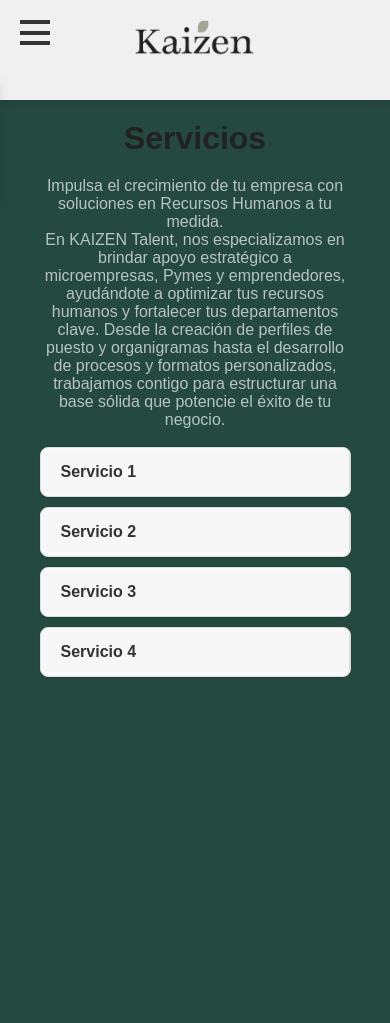
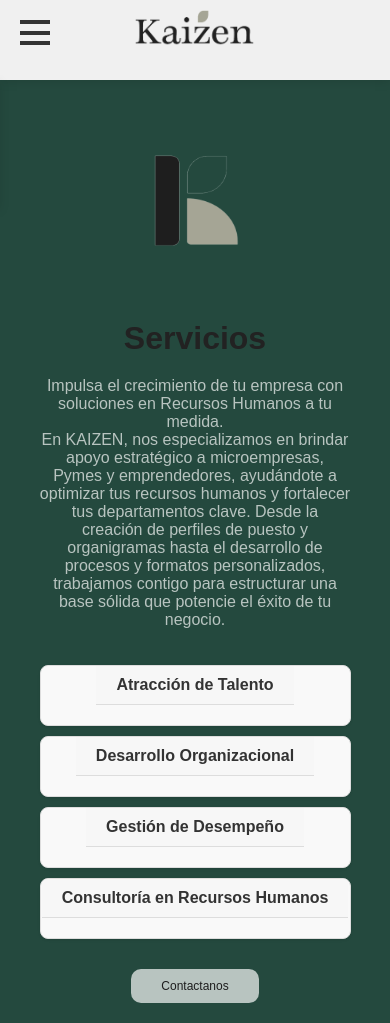
Before and after one commit to ElBuenParker/Kaizen, a React (Create React App) app: page /Servicios in a window 390 px wide. Before the commit the page ends 844 px from the top, so only its background shows below. Built offline with nearby package versions, Linux system fonts and the light colour scheme.

Commit message:
services update

```diff
--- a/src/components/Navbar.css
+++ b/src/components/Navbar.css
@@ -14,7 +14,7 @@
   flex-direction: column;
   align-items: center;
   background-color: #F0F0F0; /* Fondo actualizado */
-  padding: 20px;
+  padding: 10px;
   box-shadow: 0 2px 10px rgba(0, 0, 0, 0.1);
   position: relative; /* Necesario para posicionar el icono */
 }
--- a/src/pages/Servicios.jsx
+++ b/src/pages/Servicios.jsx
@@ -1,5 +1,8 @@
 import React, { useState } from 'react';
 import '../styles/Servicios.css';
+import KaizenLogo from '../assets/images/Kaizen.png'
+import { Link } from 'react-router-dom';
+
 
 const Servicios = () => {
   const [activeIndex, setActiveIndex] = useState(null);
@@ -9,23 +12,54 @@
   };
 
   const serviciosData = [
-    { title: 'Servicio 1', content: 'Lorem ipsum dolor sit amet, consectetur adipiscing elit.' },
-    { title: 'Servicio 2', content: 'Nunc volutpat risus at ligula consequat, a hendrerit nunc iaculis.' },
-    { title: 'Servicio 3', content: 'Curabitur laoreet, purus a auctor ullamcorper, tortor libero efficitur justo.' },
-    { title: 'Servicio 4', content: 'Nunc volutpat risus at ligula consequat, a hendrerit nunc iaculis.' }
-
+    {
+      title: 'Atracción de Talento',
+      content: [
+        'Definición de perfiles: Te ayudamos a identificar las habilidades y competencias que tu negocio o empresa necesitan en cada puesto.',
+        'Búsqueda de talento: Utilizamos diferentes herramientas y redes para encontrar candidatos cualificados.',
+        'Evaluación de candidatos: Realizamos entrevistas, pruebas y evaluaciones para seleccionar a los mejores candidatos.',
+        'Onboarding: Diseñamos y ejecutamos procesos de incorporación para tus nuevos colaboradores.'
+      ]
+    },
+    {
+      title: 'Desarrollo Organizacional',
+      content: [
+        'Diseño de estructura organizacional: Llevamos a tu negocio o empresa al siguiente nivel. Creamos tu organigrama, identificamos y definimos roles y responsabilidades.',
+        'Desarrollo de cultura organizacional: Elaboramos estrategias para fomentar un ambiente de trabajo positivo y productivo.',
+        'Planificación de la sucesión: Identificamos y desarrollamos futuros líderes dentro de tu negocio o empresa.',
+        'Estudio de salarios: Analizamos el mercado laboral para establecer parámetros salariales y hacer competitivo a tu negocio o empresa.'
+      ]
+    },
+    {
+      title: 'Gestión de Desempeño',
+      content: [
+        'Diseño de sistemas de evaluación del desempeño: Creamos herramientas para medir y promover el rendimiento de tus colaboradores.',
+        'Desarrollo de planes de mejora continua: Ayudamos a los colaboradores a identificar áreas de oportunidad y establecer metas alcanzables.'
+      ]
+    },
+    {
+      title: 'Consultoría en Recursos Humanos',
+      content: [
+        'Diagnóstico organizacional: Evaluamos la salud del recurso humano de tu negocio o empresa.',
+        'Asesoramiento estratégico: Proporcionar recomendaciones para mejorar las prácticas con relación al capital humano.'
+      ]
+    }
   ];
 
   return (
     <div className="servicios-container">
+      <div className="servicios-header">
+        <img src={KaizenLogo} alt="Portada de Servicios" className="servicios-portada" />
+      </div>
       <h1>Servicios</h1>
       <div className='servicios-descripcion'>
-        <p>Impulsa el crecimiento de tu empresa con soluciones en Recursos Humanos a tu medida. <br></br>
-        En KAIZEN Talent, nos especializamos en brindar apoyo estratégico a microempresas, Pymes y emprendedores, ayudándote a optimizar tus recursos humanos y fortalecer tus departamentos clave. Desde la creación de
-        perfiles de puesto y organigramas hasta el desarrollo de procesos y formatos personalizados, trabajamos contigo para estructurar una base sólida que potencie el éxito de tu negocio.
-        <br></br>
-        <br></br>
-
+        <p>
+          Impulsa el crecimiento de tu empresa con soluciones en Recursos Humanos a tu medida. <br />
+          En KAIZEN, nos especializamos en brindar apoyo estratégico a microempresas, Pymes y emprendedores, ayudándote a optimizar tus recursos humanos y fortalecer tus departamentos clave. Desde la creación de
+          perfiles de puesto y organigramas hasta el desarrollo de procesos y formatos personalizados, trabajamos contigo para estructurar una base sólida que potencie el éxito de tu negocio.
+          <br></br>
+          <br></br>
+          <br></br>
         </p>
       </div>
       {serviciosData.map((servicio, index) => (
@@ -36,10 +70,20 @@
         >
           <div className="servicio-title">{servicio.title}</div>
           <div className={`servicio-content ${activeIndex === index ? 'expanded' : ''}`}>
-            <p>{servicio.content}</p>
+            <ul>
+              {servicio.content.map((paragraph, idx) => (
+                <li key={idx}>{paragraph}</li>
+              ))}
+            </ul>
           </div>
         </div>
       ))}
+
+      {/* Botón al final */}
+      <div className="button-container">
+        <Link to="/Contacto" className="servicios-btn" >Contactanos</Link>
+
+      </div>
     </div>
   );
 };
--- a/src/styles/Servicios.css
+++ b/src/styles/Servicios.css
@@ -7,7 +7,21 @@
   font-family: Arial, sans-serif;
   color: #333;
   color: #B8C4C0;
+}
+.servicios-header {
+  width: 100%;
+  height: 200px; /* Ajusta la altura de la portada */
+  overflow: hidden;
+  display: flex;
+  justify-content: center;
+  align-items: center;
+  margin-bottom: 20px; /* Espaciado debajo de la imagen */
+}
 
+.servicios-portada {
+  width: 100px;
+  height: 100px;
+  object-fit: cover; /* Recorta o ajusta la imagen para que se vea bien */
 }
 
 h1 {
@@ -50,7 +64,7 @@
 /* Contenido oculto por defecto */
 .servicio-content {
   flex: 2;
-  max-width: 0;
+  max-height: 0;
   opacity: 0;
   overflow: hidden;
   padding: 0;
@@ -59,22 +73,24 @@
 }
 
 .servicio-content p {
-  margin: 0;
-  padding: 10px 20px;
+  margin: 5px 0;
+  padding: 0;
+  line-height: 1.5;
   font-size: 1rem;
   color: #555;
+  text-align: left; /* Alineación a la izquierda */
 }
 
 /* Clase activa (cuadro abierto) */
 .servicio.active {
-  height: 150px; /* Altura expandida */
+  height: auto; /* Ajusta automáticamente la altura según el contenido */
   box-shadow: 0 4px 8px rgba(0, 0, 0, 0.2);
   transform: scale(1.02);
-  transition: height 0.4s ease, box-shadow 0.3s ease;
+  transition: all 0.4s ease;
 }
 
 .servicio.active .servicio-content {
-  max-width: 100%;
+  max-height: 100%; /* Permitir que el contenido ocupe su altura total */
   opacity: 1;
   padding: 10px 20px;
 }
@@ -87,3 +103,64 @@
 .servicio:hover {
   box-shadow: 0 2px 6px rgba(0, 0, 0, 0.15);
 }
+.servicio-content ul {
+  margin: 0;
+  padding-left: 20px; /* Espaciado para el marcador */
+  list-style-type: disc; /* Asegura que sea un punto */
+}
+
+.servicio-content li {
+  margin-bottom: 5px; /* Espaciado entre elementos */
+  line-height: 1.5;
+  color: #000; /* Texto en negro */
+  font-size: 1rem; /* Ajusta el tamaño si es necesario */
+}
+/* Versión responsive para móviles */
+@media (max-width: 768px) {
+  .servicio {
+    flex-direction: column; /* Cambia a disposición vertical */
+    height: auto; /* Permite que la altura sea dinámica */
+  }
+
+  .servicio-title {
+    text-align: center; /* Centra el título en móvil */
+    border-right: none; /* Quita el borde lateral */
+    border-bottom: 1px solid #ddd; /* Añade un borde inferior */
+  }
+
+  .servicio-content {
+    max-width: 100%; /* Asegura que ocupe todo el ancho */
+    padding: 10px 20px; /* Ajusta el relleno para que sea uniforme */
+  }
+
+  .servicio.active {
+    height: auto; /* Permite que la altura se ajuste al contenido */
+  }
+
+  .servicio-content ul {
+    padding-left: 15px; /* Espaciado ajustado para listas */
+  }
+}
+/* Contenedor para el botón */
+.button-container {
+  display: flex;
+  justify-content: center; /* Centra el botón horizontalmente */
+  margin-top: 30px; /* Añade espacio arriba del botón */
+}
+
+/* Estilo para el botón */
+.servicios-btn {
+  background-color: #B8C4C0;
+  color: #1e1e1e;
+  font-size: 12px;          /* Tamaño del texto */
+  text-decoration: none;
+  border-radius: 10px;      /* Bordes redondeados */
+  padding: 10px 30px;       /* Hace el botón más grande */
+  display: inline-block;    /* Asegura que respete el padding */
+  transition: transform 0.2s ease; /* Suaviza el efecto de hover */
+}
+
+/* Hover para el botón */
+.servicios-btn:hover {
+  transform: scale(1.05); /* Agranda el botón en un 5% */
+}
```
